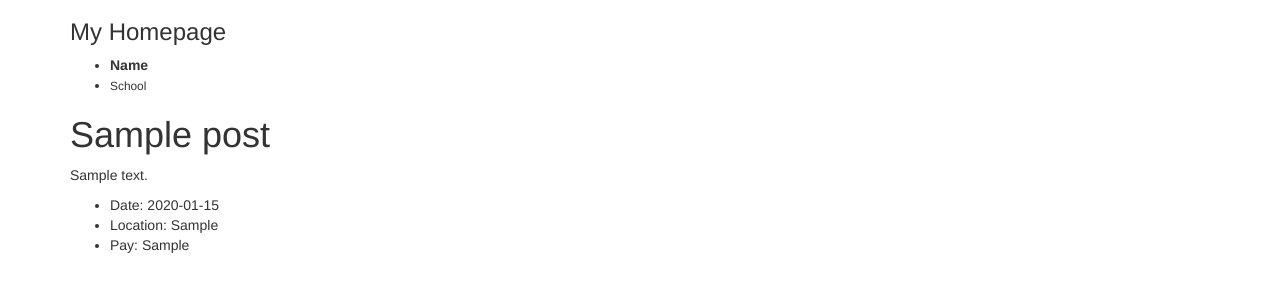
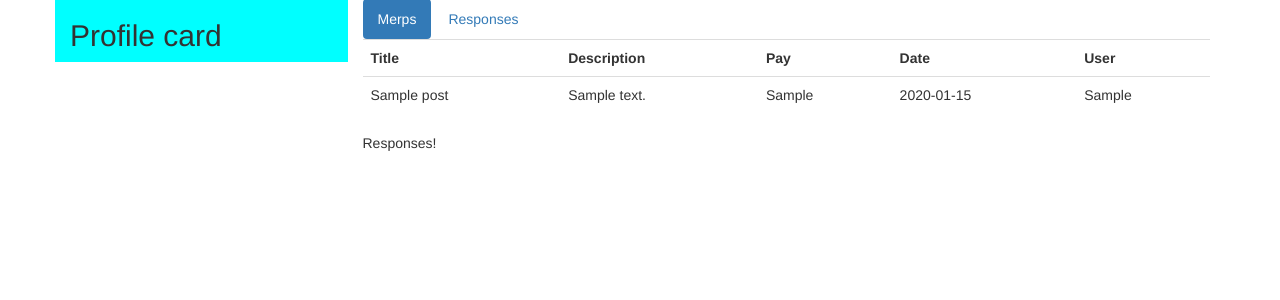
Before and after one commit to austinheimark/SoCollege, a Flask app: page /dashboard in a window 1280 px wide. Shown: the part 51-351 px from the top of the page. Run offline with Flask 2, Linux system fonts and the light colour scheme; the visitor is signed in with stand-in values (Sample User, id 1); tables that the repository leaves empty hold one stand-in row (values such as "Sample post"); some libraries are stand-ins or nearby versions.

Commit message:
Posts table

```diff
--- a/templates/dashboard.html
+++ b/templates/dashboard.html
@@ -1,21 +1,43 @@
 {% extends "layout.html" %}
 {% block content %}
-		<div class="profile">
-			<h3>My Homepage</h3>
-			<ul class="info">
-				<li><strong>Name</strong></li>
-				<li><small>School</small></li>
-			</ul>
+<div class="row">
+	<aside class="col-lg-3" style="background-color: cyan;">
+		<h2>Profile card</h2>
+	</aside>
+	<div class="col-lg-9">
+		<ul class="nav nav-pills">
+			<li class="active"><a href="#Merps" data-toggle="pill">Merps</a></li>
+			<li><a href="#Responses" data-toggle="pill">Responses</a></li>
+		</ul>
+		<div class="pill-content">
+			<div class="pill-pane active table-responsive" id="Merps">
+				<table class="table">
+					<tr>
+						<th>Title</th>
+						<th>Description</th>
+						<th>Pay</th>
+						<th>Date</th>
+						<th>User</th>
+					</tr>
+					<tr>
+						{% if posts %}
+						{% for post in posts %}
+						<td>{{ post.title }}</td>
+						<td>{{ post.description }}</td>
+						<td>{{ post.pay }}</td>
+						<td>{{ post.date }}</td>
+						<td>{{ post.the_user }}</td>
+						{% endfor %}
+						{% else %}
+						<td colspan="5" class="text-center">No entries found.</td>
+						{% endif %}
+					</tr>
+				</table>
+			</div>
+			<div class="pill-pane" id="Responses">
+				<p>Responses!</p>
+			</div>
 		</div>
-	<div class="main">
-	{% for post in posts %}
-		<h1>{{ post.title }}</h1>
-		<p>{{ post.description }}</p>
-		<ul>
-			<li>Date: {{ post.date }}</li>
-			<li>Location: {{ post.location }}</li>
-			<li>Pay: {{ post.pay }}</li>
-		</ul>
-	{% endfor %}
 	</div>
+</div>
 {% endblock %}
```
